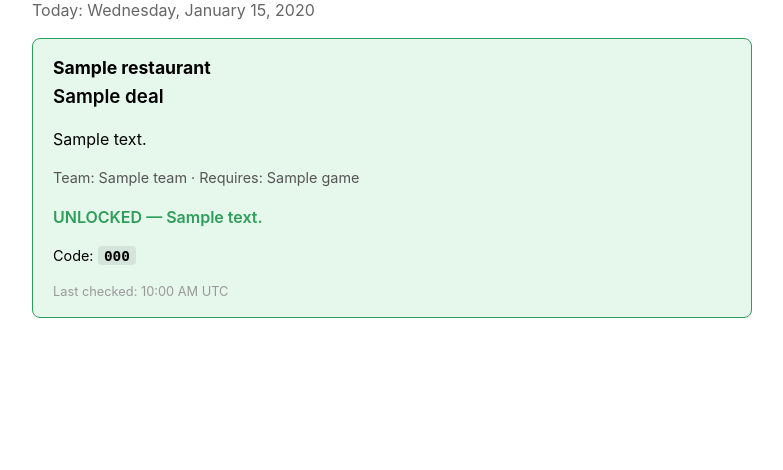
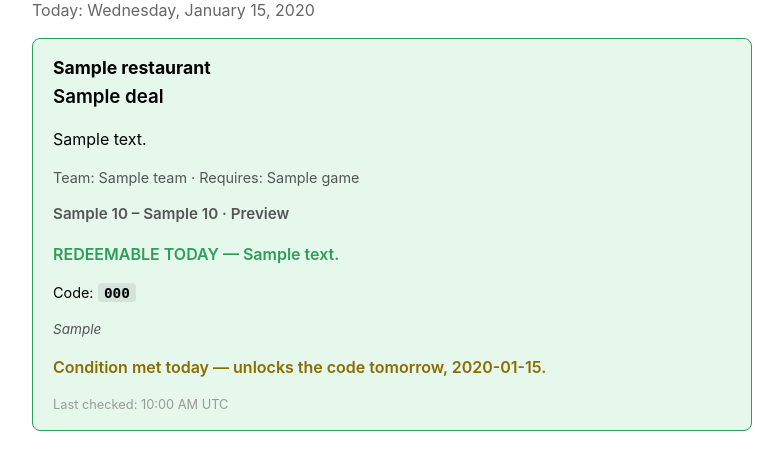
Before and after one commit to MATTRIV07/FoodTracker, a Flask app: template app/templates/index.html in a window 1280 px wide. Shown: the part 199-669 px from the top of the page, without its empty margins (248-1031 px from the left). Run offline with Flask 3, Linux system fonts and the light colour scheme; the template is opened without the code that fills it: most values are stand-ins (such as "Sample title", 1, 10 or a date in 2020).

Commit message:
Add redemption-window tracking and live score display
Every deal we checked (Habit, Panda, ONO, Jack in the Box) unlocks
its code the day *after* the qualifying game, not immediately -- so
the old "UNLOCKED" label on today's condition was misleading, it
implied you could redeem right now. The page now looks up two rows
per deal: today's game (for live status/score) and yesterday's
result (which is what actually makes a code redeemable today), and
only shows the code/window once yesterday's activation triggered.

Also capture the live score (home/away team + runs/goals) from each
sport adapter's feed whenever a game has started, independent of
whether the deal's location_requirement matches, so the page can
show whether the tracked team is winning.

Closes a related DB race while here: DealActivation's select-then-
insert wasn't atomic, so an overlapping scan (scheduled tick vs.
manual "Scan now", or a dev-server reload) could hit a UNIQUE
constraint violation. _get_or_create_activation now treats that as
"someone else just created it" and re-fetches instead of failing
the deal's scan.

Co-Authored-By: Claude Sonnet 5 <noreply@anthropic.com>

```diff
--- a/app/mls_api.py
+++ b/app/mls_api.py
@@ -11,3 +11,4 @@ _adapter = make_adapter("soccer/usa.1")
 get_team_game_today = _adapter.get_team_game_today
 get_live_feed = _adapter.get_live_feed
 normalize_game = _adapter.normalize_game
+get_score = _adapter.get_score
--- a/app/nfl_api.py
+++ b/app/nfl_api.py
@@ -11,3 +11,4 @@ _adapter = make_adapter("football/nfl")
 get_team_game_today = _adapter.get_team_game_today
 get_live_feed = _adapter.get_live_feed
 normalize_game = _adapter.normalize_game
+get_score = _adapter.get_score
--- a/app/static/style.css
+++ b/app/static/style.css
@@ -90,6 +90,10 @@ button {
   font-weight: normal;
 }
 
+.status-pending {
+  color: #8a6d00;
+}
+
 .redemption-code {
   font-size: 0.9rem;
 }
@@ -101,6 +105,30 @@ button {
   font-weight: 600;
 }
 
+.window {
+  font-size: 0.85rem;
+  color: #555;
+  font-style: italic;
+}
+
+.score {
+  font-weight: 600;
+  font-size: 0.95rem;
+  margin: 0.4rem 0;
+}
+
+.score.winning {
+  color: var(--triggered-border);
+}
+
+.score.losing {
+  color: #c0392b;
+}
+
+.score.tied {
+  color: #555;
+}
+
 .checked-at {
   font-size: 0.8rem;
   color: #999;
--- a/app/templates/index.html
+++ b/app/templates/index.html
@@ -10,26 +10,50 @@
 {% endif %}
 
 <div class="deals">
-  {% for deal, activation in rows %}
-    <div class="deal-card {{ 'triggered' if activation and activation.triggered else '' }}">
+  {% for deal, today_activation, redeemable_activation in rows %}
+    {% set redeemable = redeemable_activation and redeemable_activation.triggered %}
+    <div class="deal-card {{ 'triggered' if redeemable else '' }}">
       <h2>{{ deal.restaurant }}</h2>
       <h3>{{ deal.title }}</h3>
       <p class="description">{{ deal.description }}</p>
       <p class="team">Team: {{ deal.team.name }} &middot; Requires: {{ deal.location_requirement }} game</p>
 
-      {% if activation and activation.triggered %}
-        <p class="status status-active">UNLOCKED &mdash; {{ activation.detail }}</p>
+      {% if today_activation and today_activation.home_score is not none %}
+        {% set team_score = today_activation.home_score if today_activation.is_home else today_activation.away_score %}
+        {% set opp_score = today_activation.away_score if today_activation.is_home else today_activation.home_score %}
+        {% set team_abbr = today_activation.home_team if today_activation.is_home else today_activation.away_team %}
+        {% set opp_abbr = today_activation.away_team if today_activation.is_home else today_activation.home_team %}
+        {% set score_class = 'winning' if team_score > opp_score else ('losing' if team_score < opp_score else 'tied') %}
+        <p class="score {{ score_class }}">
+          {{ team_abbr }} {{ team_score }} &ndash; {{ opp_abbr }} {{ opp_score }}
+          &middot; {{ today_activation.game_state }}
+        </p>
+      {% endif %}
+
+      {% if redeemable %}
+        <p class="status status-active">
+          REDEEMABLE TODAY &mdash; {{ redeemable_activation.detail }}
+        </p>
         {% if deal.redemption_code %}
           <p class="redemption-code">Code: <code>{{ deal.redemption_code }}</code></p>
         {% endif %}
-      {% elif activation %}
-        <p class="status status-inactive">{{ activation.detail or 'Checked, condition not met.' }}</p>
+        {% if deal.redemption_window %}
+          <p class="window">{{ deal.redemption_window }}</p>
+        {% endif %}
+      {% endif %}
+
+      {% if today_activation and today_activation.triggered %}
+        <p class="status status-pending">
+          Condition met today &mdash; unlocks the code tomorrow, {{ tomorrow.strftime('%B %d') }}.
+        </p>
+      {% elif today_activation %}
+        <p class="status status-inactive">{{ today_activation.detail or 'Checked, condition not met.' }}</p>
       {% else %}
         <p class="status status-inactive">Not checked yet.</p>
       {% endif %}
 
-      {% if activation %}
-        <p class="checked-at">Last checked: {{ activation.checked_at.strftime('%I:%M %p') }} UTC</p>
+      {% if today_activation %}
+        <p class="checked-at">Last checked: {{ today_activation.checked_at.strftime('%I:%M %p') }} UTC</p>
       {% endif %}
     </div>
   {% endfor %}
```
Also changed, not shown: app/espn_common.py (+12 -0 lines), app/mlb_api.py (+11 -0 lines), app/models.py (+9 -0 lines), app/routes.py (+11 -3 lines), app/scanner.py (+32 -4 lines), seed.py (+7 -1 lines).
